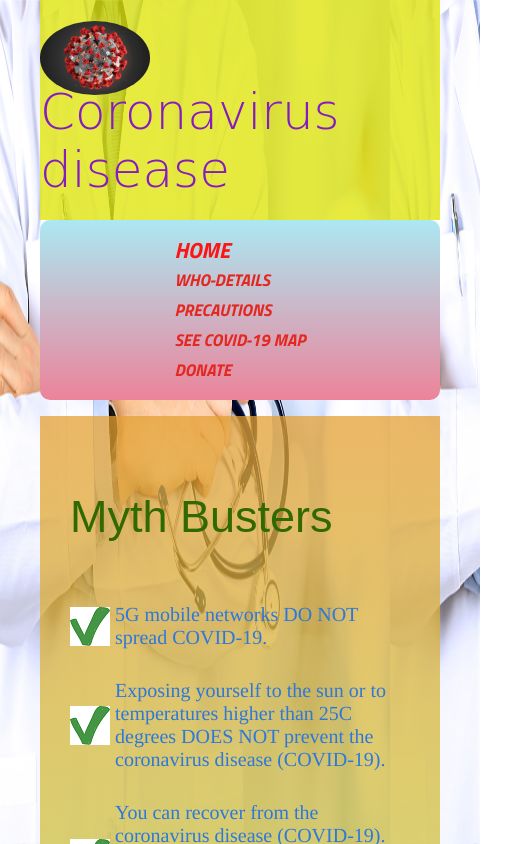
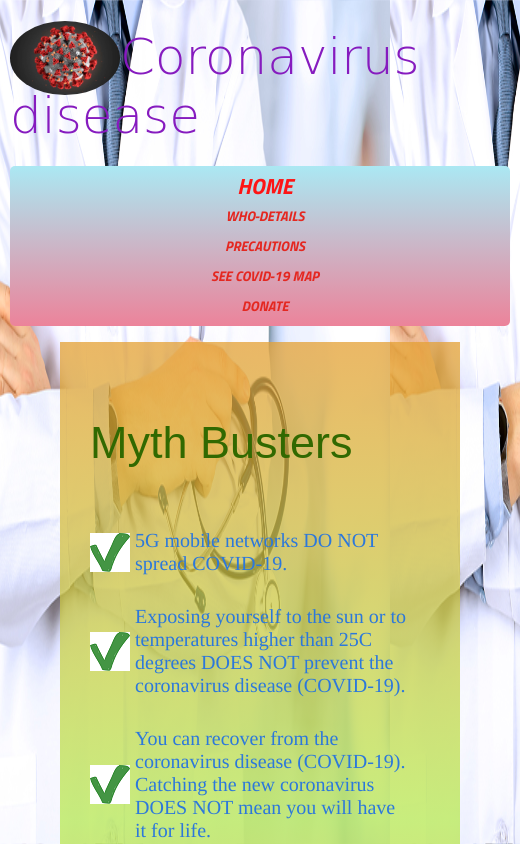
Before and after one commit to Ayush-Khandelwal-007/test, a plain HTML site: page index.html in a window 390 px wide. Shown: the top 844 px of the page, 520 px wide, since content can reach past the window. Drawn offline with Linux system fonts and the light colour scheme; a web font is replaced by a local one.

Commit message:
Changed alignment

```diff
--- a/index.html
+++ b/index.html
@@ -11,24 +11,22 @@
     </head>
 
     <body onload="pageReady()"> <!--To run js code-->
-        <div id="container">
-            <div id="header"><!--The heading part-->
+        <div id="header">
             <div id="head">
                 <h1><img src="images/logo.jpg" width="110px" style="position: relative;margin-bottom: -20px; border-radius: 100%;"><a href="#">Coronavirus disease</a></h1>
-                </div>
-                <div class="clear">
-
             </div>
         </div>
         <div id="menu" >
 
-                    <div><a href="#" class="active">Home</a></div><!-- To traverse through other pages-->
-                    <div><a href="https://www.who.int/emergencies/diseases/novel-coronavirus-2019">WHO-Details</a></div>
-                    <div><a href="https://www.google.com/url?sa=t&rct=j&q=&esrc=s&source=web&cd=5&cad=rja&uact=8&ved=2ahUKEwjz5virkYzpAhUslEsFHcvrAZMQ9fUFKAAwBHoECAgQAQ&url=https%3A%2F%2Fwww.mohfw.gov.in%2Fpdf%2FProtectivemeasuresEng.pdf&usg=AOvVaw2XiZqucmiBHsrwm7VIuarH">Precautions</a></div>
-                    <div><a href="https://www.google.com/url?sa=t&rct=j&q=&esrc=s&source=web&cd=36&ved=2ahUKEwinkZLWjYzpAhUbXSsKHXTPD_8Qie8BKAEwI3oECAEQAg&url=https%3A%2F%2Fgoogle.com%2Fcovid19-map%2F%3Fhl%3Den&usg=AOvVaw1mIAQj3h-rnSLqZzzE0u74">See COVID-19 MAP</a></div>
-                    <div><a href="https://www.who.int/emergencies/diseases/novel-coronavirus-2019/donate">Donate</a></div>
+            <div class="uli"><a href="#" class="active">Home</a></div><!-- To traverse through other pages-->
+            <div class="uli"><a href="https://www.who.int/emergencies/diseases/novel-coronavirus-2019">WHO-Details</a></div>
+            <div class="uli"><a href="https://www.google.com/url?sa=t&rct=j&q=&esrc=s&source=web&cd=5&cad=rja&uact=8&ved=2ahUKEwjz5virkYzpAhUslEsFHcvrAZMQ9fUFKAAwBHoECAgQAQ&url=https%3A%2F%2Fwww.mohfw.gov.in%2Fpdf%2FProtectivemeasuresEng.pdf&usg=AOvVaw2XiZqucmiBHsrwm7VIuarH">Precautions</a></div>
+            <div class="uli"><a href="https://www.google.com/url?sa=t&rct=j&q=&esrc=s&source=web&cd=36&ved=2ahUKEwinkZLWjYzpAhUbXSsKHXTPD_8Qie8BKAEwI3oECAEQAg&url=https%3A%2F%2Fgoogle.com%2Fcovid19-map%2F%3Fhl%3Den&usg=AOvVaw1mIAQj3h-rnSLqZzzE0u74">See COVID-19 MAP</a></div>
+            <div class="uli"><a href="https://www.who.int/emergencies/diseases/novel-coronavirus-2019/donate">Donate</a></div>
 
     </div>
+        <div id="container">
+
             <div id="introduction"><!--Printing The mythbusters-->
                 <h3>Myth Busters</h3>
                     <ul class="Mythb">
--- a/styling.css
+++ b/styling.css
@@ -9,20 +9,22 @@
 body{
     font-family: Arial, Helvetica, sans-serif;
     margin: 0;
-    padding: 0px 150px;
     display: flex;
-    flex-direction: row;
+    flex-direction: column;
     float: left;
     box-sizing: content-box;
     background-image: url(images/doctor.jpg);
+    background-blend-mode: lighten;
     background-position: center center;
     background-repeat: no-repeat;
     background-size: 100% 100%;
     background-attachment: fixed;
+    opacity: 1;
 }
 #container {
-    width: 100%;
     margin: 0 auto;
+    margin-left: 150px;
+    margin-right: 150px;
 }
 
 #header{
@@ -31,13 +33,11 @@ body{
     flex-wrap: wrap;
     flex-direction: row;
     align-items: center;
-    background-color: rgba(226, 230, 16, 0.8);
     width: 100%;
 }
 
 #head{
-    display: flex;
-    height: auto;
+   width: 100%;
 }
 
 h1 a{
@@ -59,13 +59,13 @@ h1 a{
     background: -webkit-linear-gradient(rgb(171, 232, 243), rgb(236, 131, 154));
     background: -o-linear-gradient(rgb(171, 232, 243), rgb(236, 131, 154));
     background: -moz-linear-gradient(rgb(171, 232, 243), rgb(236, 131, 154));
-    padding: 15px 0px ;
-    border-radius: 10px;
+    padding: 5px 100px ;
+    border-radius: 5px;
     font-family: cursive;
     display: flex;
     flex-wrap: wrap;
     flex-direction: row ;
-    justify-content: center;
+    justify-content: left;
 }
 
 #menu a{
@@ -73,8 +73,8 @@ h1 a{
     height: 30px;
     flex-wrap: inherit;
     align-items: center;
-    border-right: 1px solid #5d12e7;
     font-family: 'Titillium Web', sans-serif;
+    font-weight: 1000;
 }
 
 #menu a:last-child{
@@ -84,7 +84,7 @@ h1 a{
 #menu a{
     text-decoration: none;
     text-transform: uppercase;
-    font-size: 17px;
+    font-size: 14px;
     color: #e42821;
     line-height: 30px;
     -webkit-transition: font-size 0.3s ease;
@@ -104,28 +104,48 @@ h1 a{
     -ms-transform: skewX(20deg);
     transform: skewX(20deg);
 }
+.uli {
+    padding-left: 30px;
+    padding-right: 20px;
+}
 
+.uli :last-child{
+    border-right: none;
+}
 @media screen and (max-width: 700px){
     #menu{
         flex-direction: column;
         align-content: center;
+        float: left;
     }
     body{
         padding: 0px 10px;
     }
+    .vide iframe{
+        margin: 20px 20px;
+        width: 50%;
+        align-items: center;
+    }
 }
 
 @media screen and (max-width: 1110px){
-    body{
-        padding: 0px 40px;
+
+    #container {
+        margin-left: 50px;
+        margin-right: 50px;
+    }
+    #menu{
+        flex-direction: row;
+        align-content: center;
+        justify-content: space-evenly;
     }
 }
 
 #introduction{
-    background: linear-gradient(rgba(228, 160, 51,0.75), rgba(183, 233, 82, 0.75));
-    background: -webkit-linear-gradient(rgba(228, 160, 51,0.75), rgba(183, 233, 82, 0.75));
-    background: -o-linear-gradient(rgba(228, 160, 51,0.75), rgba(183, 233, 82, 0.75));
-    background: -moz-linear-gradient(rgba(228, 160, 51,0.75), rgba(183, 233, 82, 0.75));
+    background: linear-gradient(rgba(228, 160, 51,0.75), rgba(183, 233, 82, 0.75),rgba(228, 160, 51,0.75));
+    background: -webkit-linear-gradient(rgba(228, 160, 51,0.75), rgba(183, 233, 82, 0.75),rgba(228, 160, 51,0.75));
+    background: -o-linear-gradient(rgba(228, 160, 51,0.75), rgba(183, 233, 82, 0.75),rgba(228, 160, 51,0.75));
+    background: -moz-linear-gradient(rgba(228, 160, 51,0.75), rgba(183, 233, 82, 0.75),rgba(228, 160, 51,0.75));
     padding: 30px;
     margin: 16px 0;
 }
```
Lines whose indentation alone changed are shown as unchanged.
